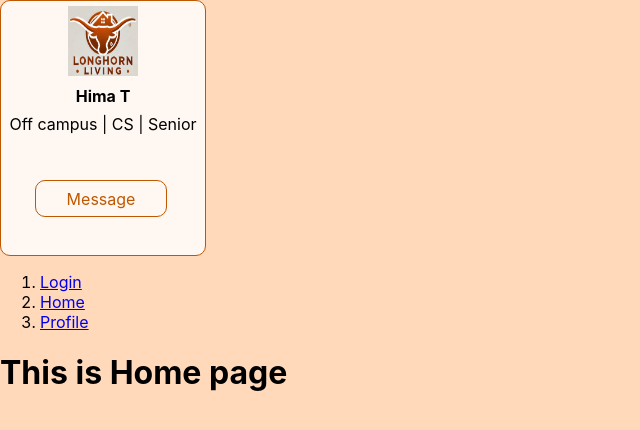
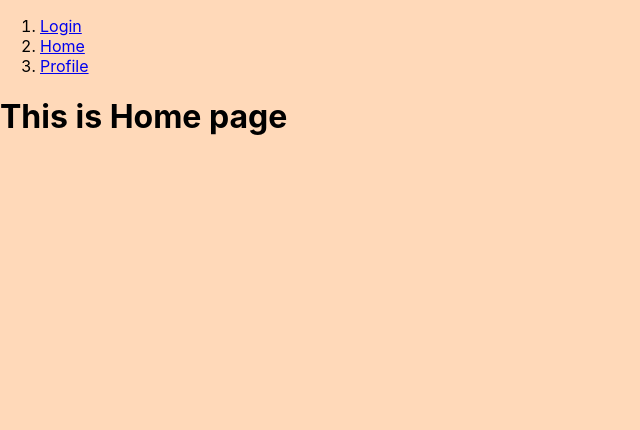
Before and after one commit to HimaTummalapalli/LonghornLiving, a React (Create React App) app in the folder longhorn-living/: page / in a window 1280 px wide. Shown: the top 430 px of the page, without its empty margins (0-640 px from the left). Built offline with nearby package versions, Linux system fonts and the light colour scheme.

Commit message:
Added Grid Component

```diff
--- a/longhorn-living/package.json
+++ b/longhorn-living/package.json
@@ -3,8 +3,10 @@
   "version": "0.1.0",
   "private": true,
   "dependencies": {
+    "bootstrap": "^5.3.3",
     "cra-template": "1.2.0",
     "react": "^19.0.0",
+    "react-bootstrap": "^2.10.9",
     "react-dom": "^19.0.0",
     "react-router-dom": "^7.1.5",
     "react-scripts": "5.0.1",
--- a/longhorn-living/src/App.js
+++ b/longhorn-living/src/App.js
@@ -1,6 +1,6 @@
 import logo from "./logo.svg";
 import "./App.css";
-import Card from "./components/Card/Card";
+import Grid from "./components/Grid/Grid";
 import AppRoutes from "./routes/AppRoutes";
 import React from "react";
 import { BrowserRouter as Router, Routes, Route } from "react-router-dom";
@@ -12,14 +12,6 @@ import Profile from "./pages/profile.js";
 function App() {
   return (
     <>
-      <Card
-        firstName="Hima"
-        lastName="T"
-        housingLoc="Off campus"
-        major="CS"
-        year="Senior"
-      ></Card>
-
       <Router>
         <Navbar />
         <Routes>
--- a/longhorn-living/src/components/Card/Card.css
+++ b/longhorn-living/src/components/Card/Card.css
@@ -30,6 +30,11 @@
   margin: 2px;
 }
 
+.message_outer {
+  display: flex;
+  justify-content: center;
+}
+
 .message {
   height: 35px;
   width: 130px;
@@ -37,10 +42,6 @@
   border-radius: 10px;
   display: flex;
   justify-content: center;
-  position: absolute;
-  top: 180px;
-  left: 35px;
-
 }
 
 .message a {
--- a/longhorn-living/src/components/Card/Card.js
+++ b/longhorn-living/src/components/Card/Card.js
@@ -16,6 +16,9 @@ export default function Card({ firstName, lastName, housingLoc, major, year }) {
         </div>
         <p className="name">{firstName + " " + lastName}</p>
         <p className="other_info">{housingLoc + " | " + major + " | " + year}</p>
+        <br></br>
+        <br></br>
+        <div className="message_outer">
           <div className="message">
             <a
               href="/"
@@ -24,6 +27,7 @@ export default function Card({ firstName, lastName, housingLoc, major, year }) {
             </a>
           </div>
         </div>
+      </div>
     </>
   );
 }
--- /dev/null
+++ b/longhorn-living/src/components/Grid/Grid.css
@@ -0,0 +1,7 @@
+.grid {
+    display: grid;
+    column-gap: 30px;
+    row-gap: 30px;
+    justify-content: center;
+    grid-template-columns: repeat(4, auto)
+}
--- /dev/null
+++ b/longhorn-living/src/components/Grid/Grid.js
@@ -0,0 +1,22 @@
+import React from "react";
+import Card from "../Card/Card";
+import './Grid.css'
+
+export default function Grid({ cards }) {
+  return (
+    <>
+      <div className="grid">
+        {cards.map((card, index) => (
+          <Card
+            key={index}
+            firstName={card.firstName}
+            lastName={card.lastName}
+            housingLoc={card.housingLoc}
+            major={card.major}
+            year={card.year}
+          />
+        ))}
+      </div>
+    </>
+  );
+}
```
Also changed, not shown: 1 other file (tests, documents, lock files or other folders). Lines whose indentation alone changed are shown as unchanged.
